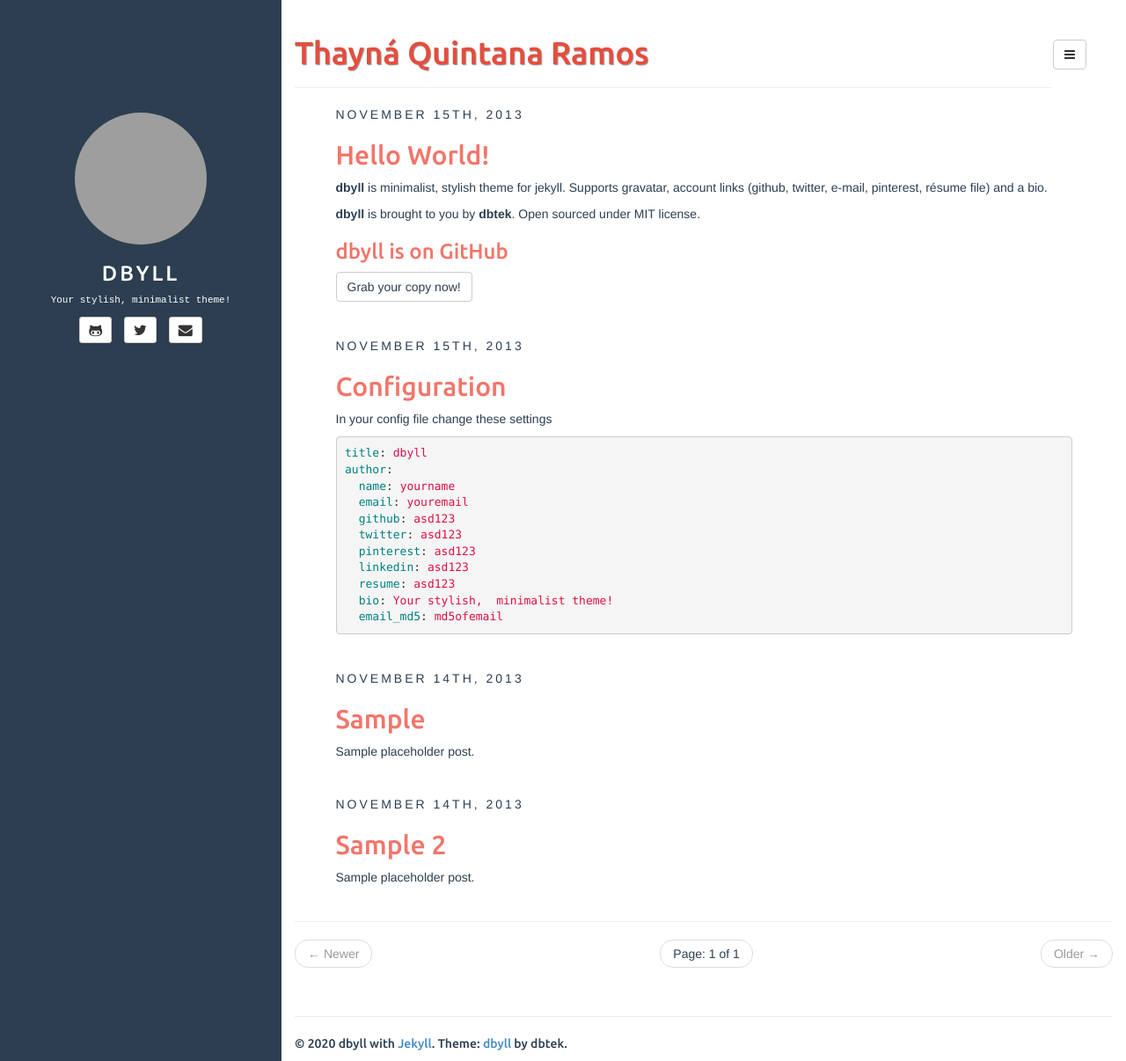
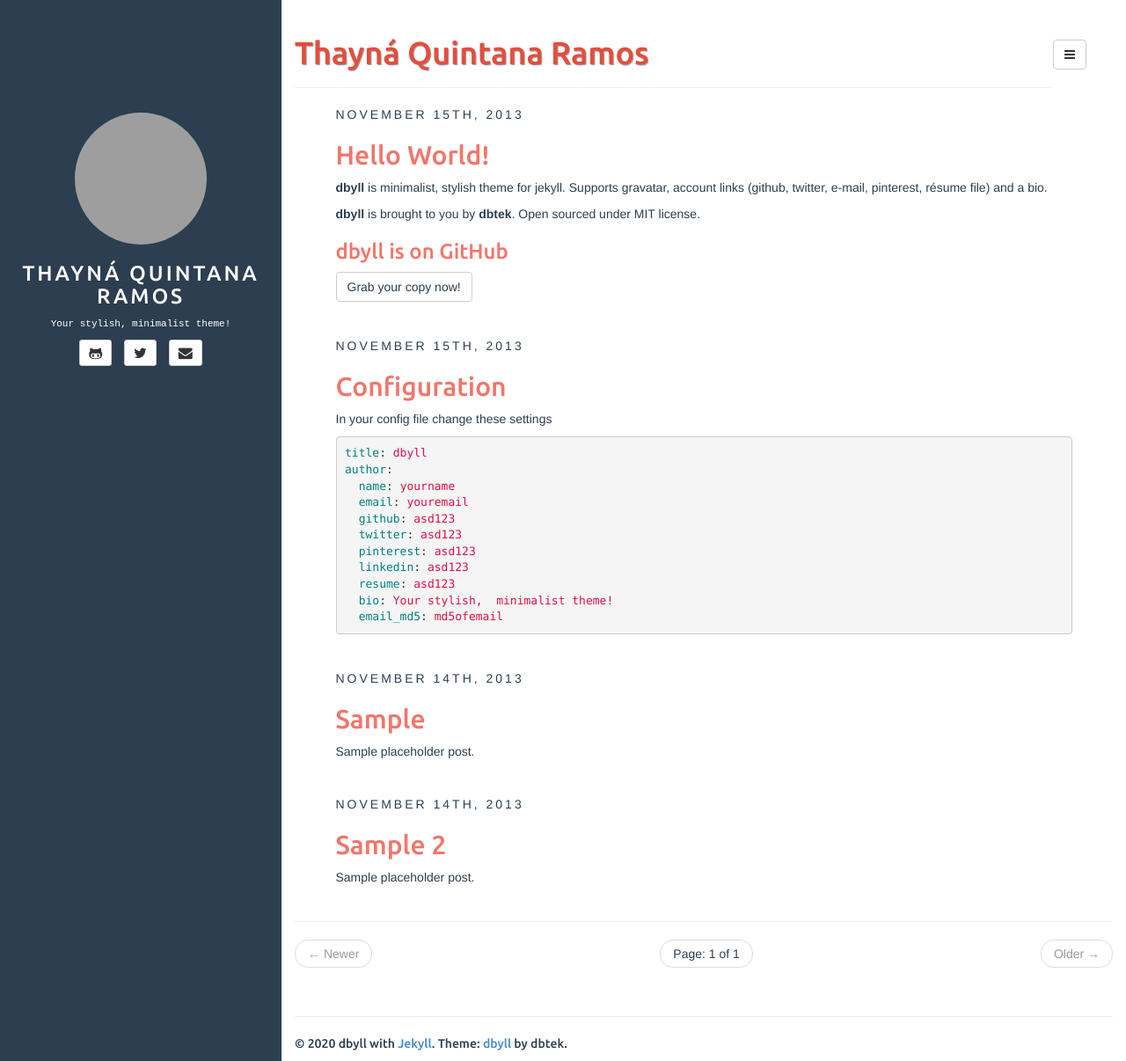
Before and after one commit to ThayQR/thayQR.github.io, a Jekyll site: the page built from index.html, in a window 1280 px wide and 1206 px high. Shown: the whole window at 88% size. Built offline with Jekyll 4.4.1, drawn with Linux system fonts in a browser that asks for light colours; the list of posts is cut into pages by our own code; grey boxes are pictures that could not be loaded.

Commit message:
adjusting test

```diff
--- a/_config.yml
+++ b/_config.yml
@@ -7,7 +7,7 @@
 markdown: kramdown
 disqus: dbyll
 google_analytics: dbyll
-title: dbyll
+title: Thayná Quintana Ramos
 
 defaults:
   -
```
